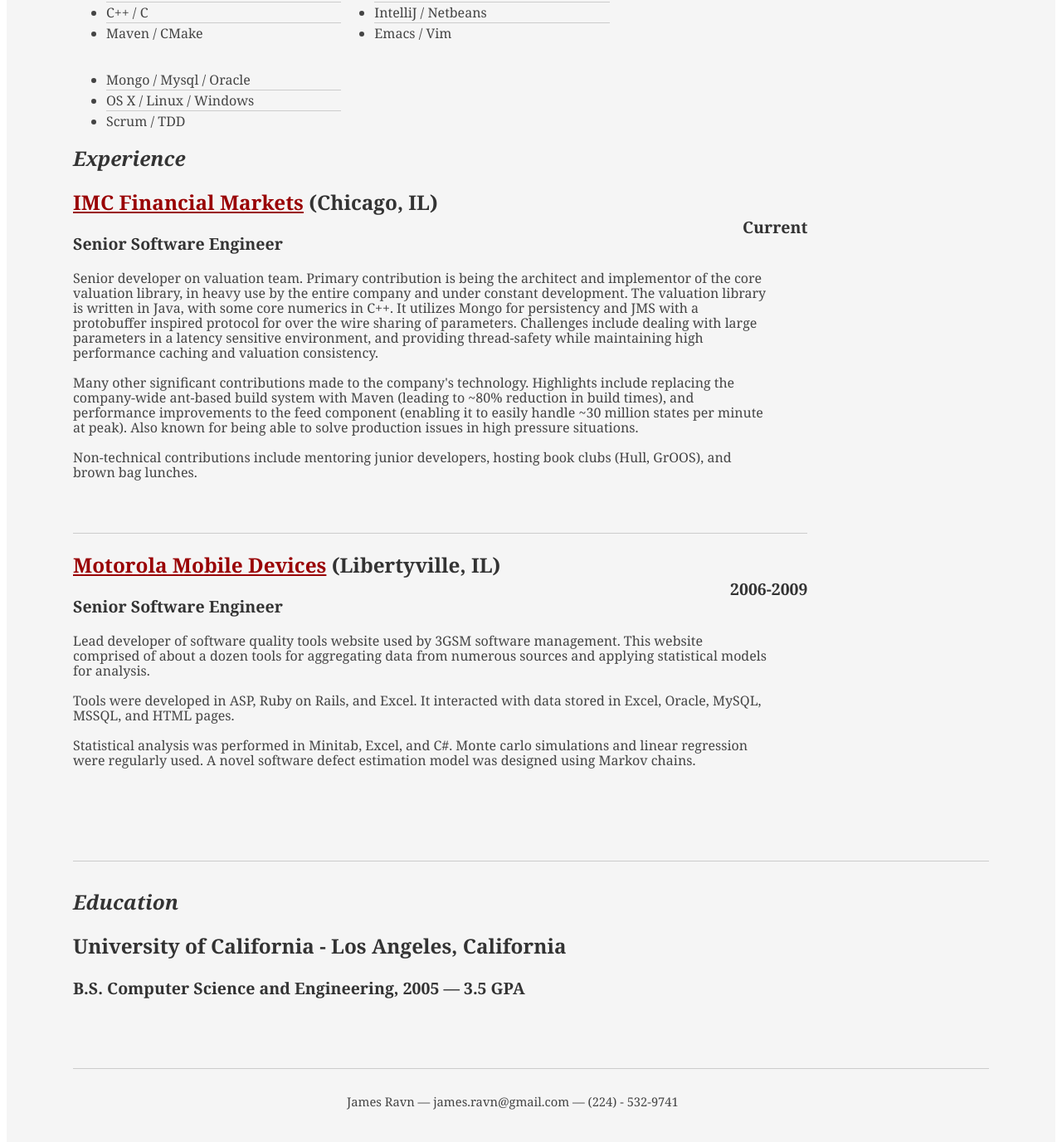
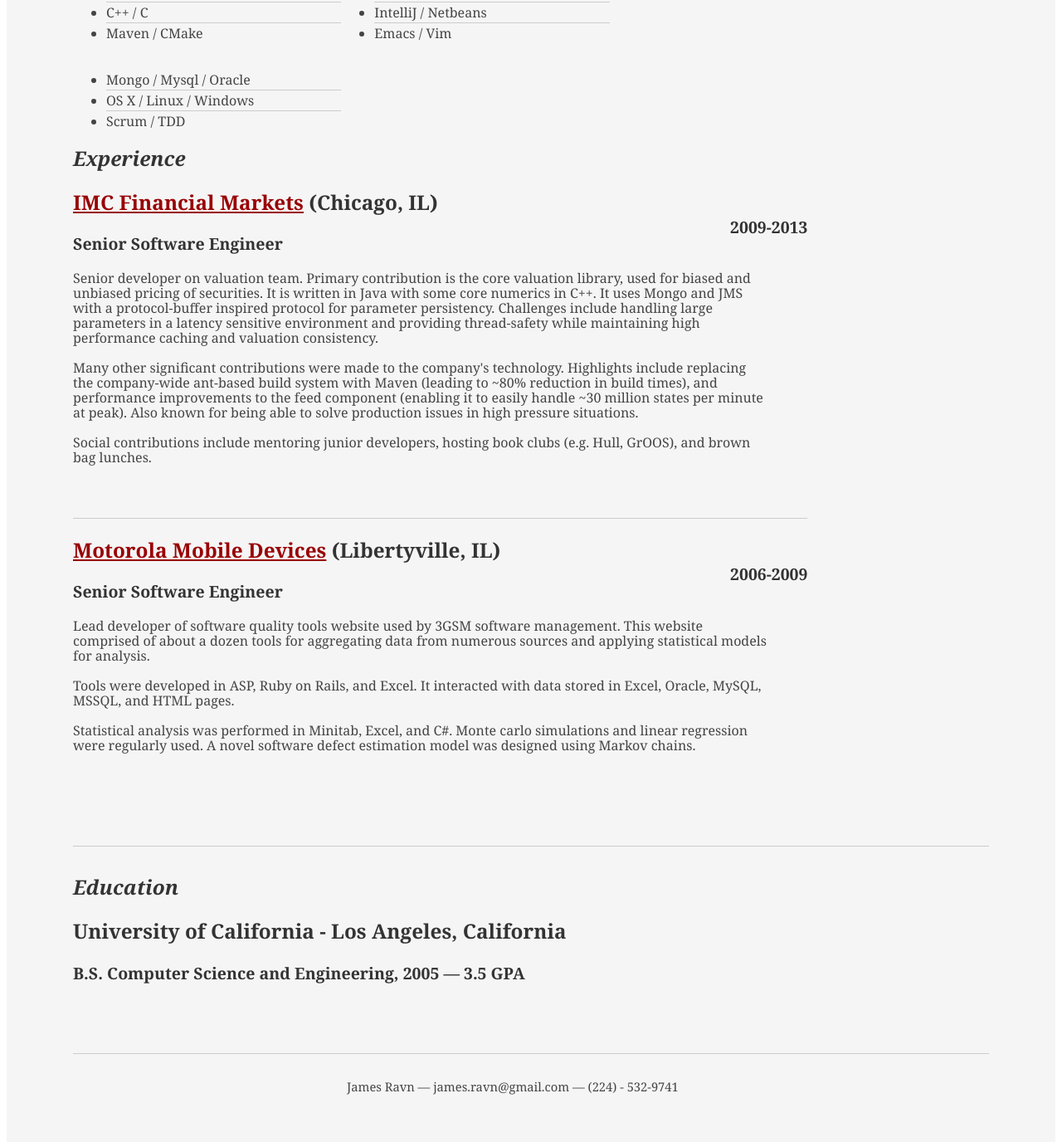
Before and after one commit to jsravn/old-blog, a Jekyll site: the page resume.html, which Jekyll copies as it is, in a window 1280 px wide and 1400 px high, scrolled down 762 px. Shown: the top 1376 px of the window at 83% size. Built offline with Jekyll 4.4.1, drawn with Linux system fonts in a browser that asks for light colours; a style sheet for code colours, icons or effects is not loaded.

Commit message:
Updates resume experience

```diff
--- a/resume.html
+++ b/resume.html
@@ -120,13 +120,26 @@
 							<div class="job">
 								<h2><a href="http://www.imc-chicago.com/">IMC Financial Markets</a> (Chicago, IL)</h2>
 								<h3>Senior Software Engineer</h3>
-								<h4>Current</h4>
+								<h4>2009-2013</h4>
 <p>
-Senior developer on valuation team. Primary contribution is being the architect and implementor of the core valuation library, in heavy use by the entire company and under constant development. The valuation library is written in Java, with some core numerics in C++. It utilizes Mongo for persistency and JMS with a protobuffer inspired protocol for over the wire sharing of parameters. Challenges include dealing with large parameters in a latency sensitive environment, and providing thread-safety while maintaining high performance caching and valuation consistency.
-<br/><br/>
-Many other significant contributions made to the company's technology. Highlights include replacing the company-wide ant-based build system with Maven (leading to ~80% reduction in build times), and performance improvements to the feed component (enabling it to easily handle ~30 million states per minute at peak). Also known for being able to solve production issues in high pressure situations.
-<br/><br/>
-Non-technical contributions include mentoring junior developers, hosting book clubs (Hull, GrOOS), and brown bag lunches.
+
+Senior developer on valuation team. Primary contribution is the core valuation
+library, used for biased and unbiased pricing of securities. It is written in
+Java with some core numerics in C++. It uses Mongo and JMS with a
+protocol-buffer inspired protocol for parameter persistency. Challenges include
+handling large parameters in a latency sensitive environment and providing
+thread-safety while maintaining high performance caching and valuation
+consistency.<br/><br/>
+
+Many other significant contributions were made to the company's technology.
+Highlights include replacing the company-wide ant-based build system with Maven
+(leading to ~80% reduction in build times), and performance improvements to the
+feed component (enabling it to easily handle ~30 million states per minute at
+peak). Also known for being able to solve production issues in high pressure
+situations.<br/><br/>
+
+Social contributions include mentoring junior developers, hosting book clubs
+(e.g. Hull, GrOOS), and brown bag lunches.
 
 </p>
 							</div>
@@ -136,11 +149,18 @@
 								<h3>Senior Software Engineer</h3>
 								<h4>2006-2009</h4>
 <p>
-Lead developer of software quality tools website used by 3GSM software management. This website comprised of about a dozen tools for aggregating data from numerous sources and applying statistical models for analysis.
-<br/><br/>
-Tools were developed in ASP, Ruby on Rails, and Excel. It interacted with data stored in Excel, Oracle, MySQL, MSSQL, and HTML pages.
-<br/><br/>
-Statistical analysis was performed in Minitab, Excel, and C#. Monte carlo simulations and linear regression were regularly used. A novel software defect estimation model was designed using Markov chains.
+
+Lead developer of software quality tools website used by 3GSM software
+management. This website comprised of about a dozen tools for aggregating data
+from numerous sources and applying statistical models for analysis.<br/><br/>
+
+Tools were developed in ASP, Ruby on Rails, and Excel. It interacted with data
+stored in Excel, Oracle, MySQL, MSSQL, and HTML pages.<br/><br/>
+
+Statistical analysis was performed in Minitab, Excel, and C#. Monte carlo
+simulations and linear regression were regularly used. A novel software defect
+estimation model was designed using Markov chains.
+
 </p>
 							</div>
 
@@ -154,7 +174,7 @@
 						</div>
 						<div class="yui-u">
 							<h2>University of California - Los Angeles, California</h2>
-							<h3>B.S. Computer Science and Engineering, 2005 &mdash; <strong>3.5 GPA</strong> </h3>
+							<h3>B.S. Computer Science and Engineering, 2005 &mdash; 3.5 GPA </h3>
 						</div>
 					</div><!--// .yui-gf -->
 
```
Also changed, not shown: 1 other file.
